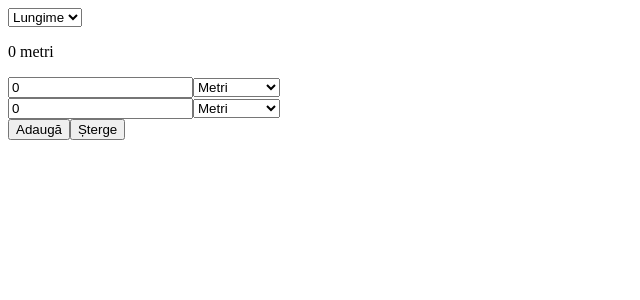
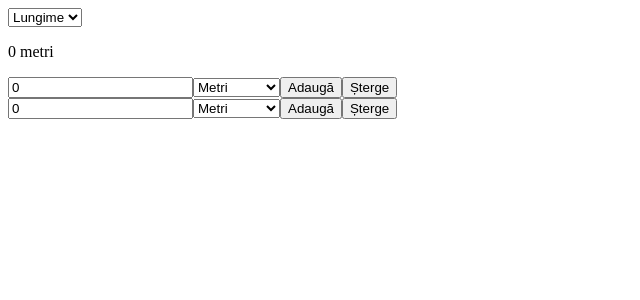
Before and after one commit to IvanVlad1997/Conversion-App, an Angular app: page / in a window 1280 px wide. Shown: the top 300 px of the page, without its empty margins (0-640 px from the left). Built offline with nearby package versions, Linux system fonts and the light colour scheme.

Commit message:
Refactor Add/Remove

```diff
--- a/src/app/conv/conv.component.html
+++ b/src/app/conv/conv.component.html
@@ -26,9 +26,10 @@
             <option value="hm">Hectometri</option>
             <option value="km">Kilometri</option>
         </select>
+        <button (click) ="saadaug(i) ">Adaugă</button>
+      <button (click) ="sasterg(i) ">Șterge</button>
     </div>
-    <button (click) ="saadaug() ">Adaugă</button>
-    <button (click) ="sasterg() ">Șterge</button>
+
     </div>
 
     <div *ngIf="chose ==='TIMP'">
@@ -45,9 +46,10 @@
                 <option value="h">Ore</option>
 
             </select>
+            <button (click) ="saadaug(i) ">Adaugă</button>
+            <button (click) ="sasterg(i) ">Șterge</button>
         </div>
-        <button (click) ="saadaug() ">Adaugă</button>
-        <button (click) ="sasterg() ">Șterge</button>
+
         </div>
 
         <div *ngIf="chose ==='VOLUM'">
@@ -66,13 +68,14 @@
                     <option value="kl">Kilolitri</option>
 
                 </select>
+                <button (click) ="saadaug(i) ">Adaugă</button>
+            <button (click) ="sasterg(i) ">Șterge</button>
             </div>
-            <button (click) ="saadaug() ">Adaugă</button>
-            <button (click) ="sasterg() ">Șterge</button>
+
          </div>
 
          <div *ngIf="chose ==='MASA'">
-            <p>{{this.choseUnit.valoareInPlus}} kg</p>
+            <p>{{this.choseUnit.valoareInPlus}} g</p>
             <div *ngFor="let loop3 of counter(this.choseUnit.lungime) ;let i= index" >
                 <input  type="number" [(ngModel)]="this.choseUnit.numbers[i]"
                 (ngModelChange)="transform(i)">
@@ -88,7 +91,8 @@
                     <option value="tona">Tona</option>
 
                 </select>
+                <button (click) ="saadaug(i) ">Adaugă</button>
+                <button (click) ="sasterg(i) ">Șterge</button>
             </div>
-            <button (click) ="saadaug() ">Adaugă</button>
-            <button (click) ="sasterg() ">Șterge</button>
+
          </div>
--- a/src/app/conv/conv.component.ts
+++ b/src/app/conv/conv.component.ts
@@ -112,12 +112,13 @@ changeSelect() {
 
   }
 
-   saadaug() {
+   saadaug(i) {
 
 
-    this.choseUnit.numbers.push(this.choseUnit.valoareInPlus)
-    this.choseUnit.units.push(this.choseUnit.principal)
-
+    // this.choseUnit.numbers.push(this.choseUnit.valoareInPlus)
+    // this.choseUnit.units.push(this.choseUnit.principal)
+    this.choseUnit.numbers.splice(i, 0, this.choseUnit.valoareInPlus)
+    this.choseUnit.units.splice(i, 0, this.choseUnit.principal)
 
    this.choseUnit.lungime =  this.choseUnit.numbers.length;
 
@@ -128,9 +129,13 @@ changeSelect() {
   }
 
 
- sasterg() {
-  this.choseUnit.numbers.pop()
-  this.choseUnit.units.pop()
+ sasterg(i) {
+  // this.choseUnit.numbers.pop()
+  //  this.choseUnit.units.pop()
+  this.choseUnit.units.splice(i,1)
+  this.choseUnit.numbers.splice(i,1)
+  console.log(i)
+
 
 
  this.choseUnit.lungime =  this.choseUnit.numbers.length;
```
